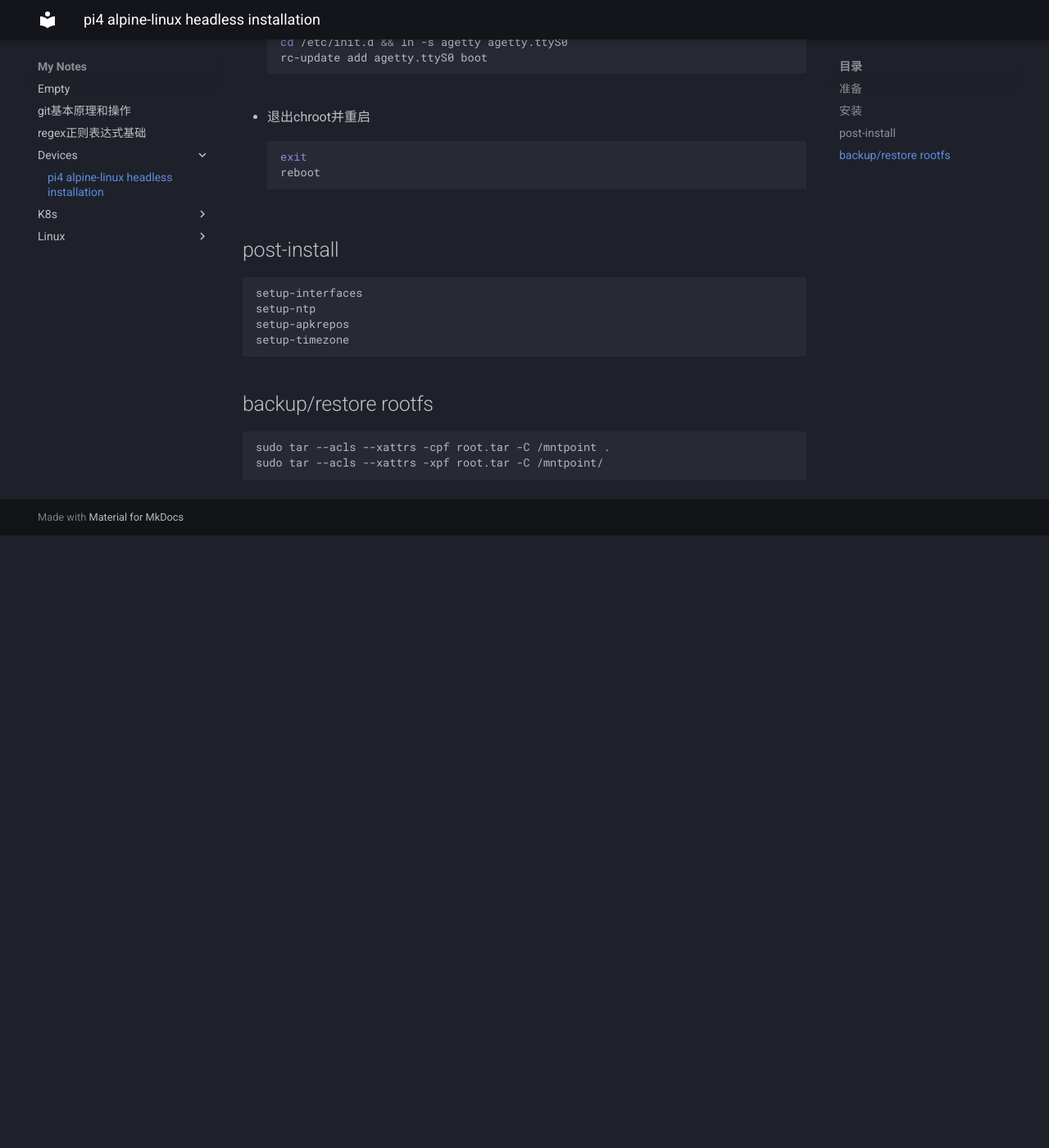
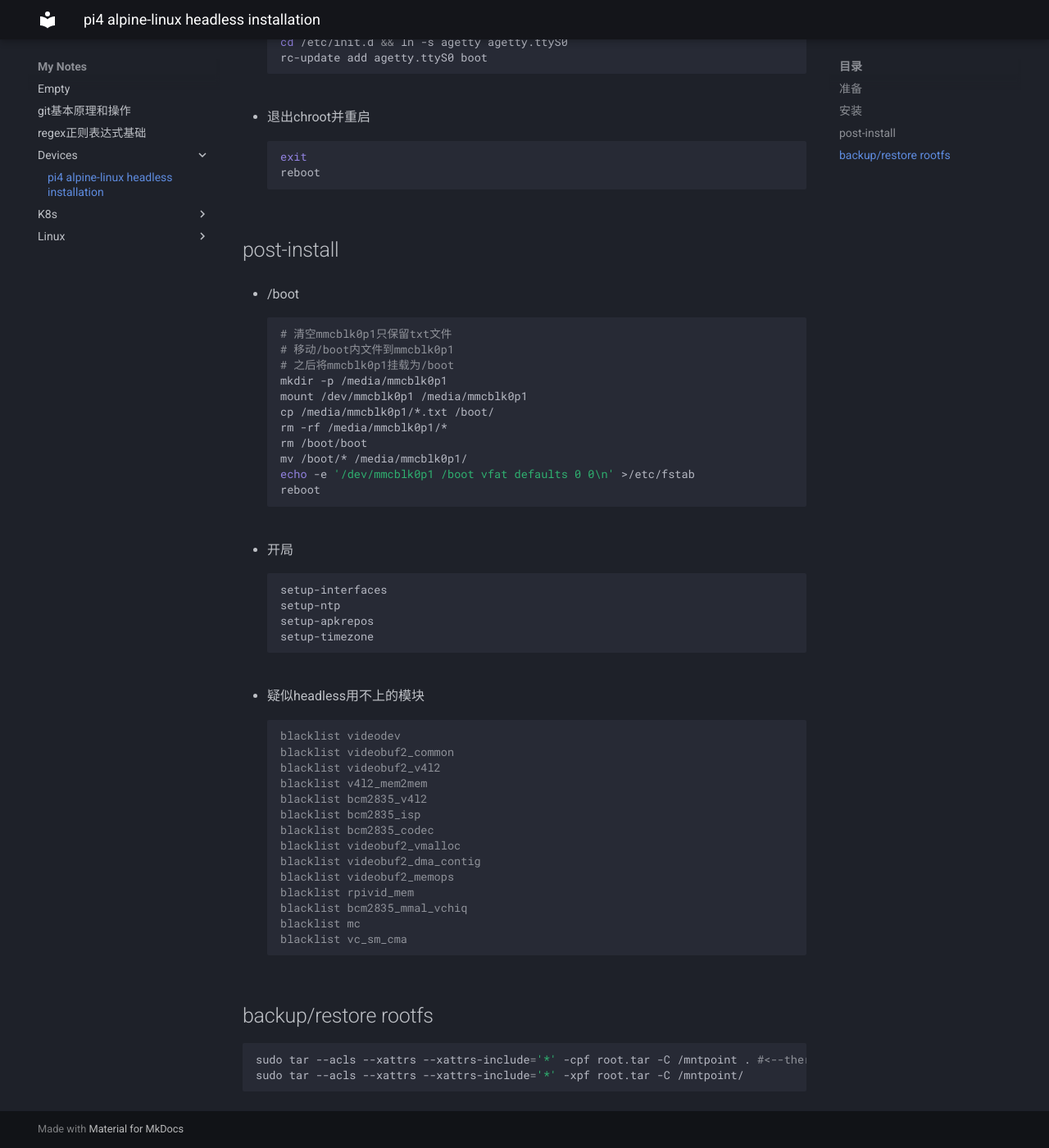
Before and after one commit to emptyteeth/emptyteeth.github.io, an MkDocs documentation site: the page built from docs/devices/pi4-alpine-linux-headless-installation.md, in a window 1280 px wide and 1400 px high, scrolled down 2395 px. Shown: the whole window at 82% size. Built offline with MkDocs 1.6.1 and Material for MkDocs 9.7.7, drawn with Linux system fonts in a browser that asks for light colours; before the commit the page ends 3048 px from its top, so only the background shows below that.

Commit message:
update
Signed-off-by: emptyteeth <76892982+emptyteeth@users.noreply.github.com>

````diff
--- a/docs/devices/pi4-alpine-linux-headless-installation.md
+++ b/docs/devices/pi4-alpine-linux-headless-installation.md
@@ -118,16 +118,53 @@
 
 ## post-install
 
-```shell
-setup-interfaces
-setup-ntp
-setup-apkrepos
-setup-timezone
-```
+- /boot
+
+  ```shell
+  # 清空mmcblk0p1只保留txt文件
+  # 移动/boot内文件到mmcblk0p1
+  # 之后将mmcblk0p1挂载为/boot
+  mkdir -p /media/mmcblk0p1
+  mount /dev/mmcblk0p1 /media/mmcblk0p1
+  cp /media/mmcblk0p1/*.txt /boot/
+  rm -rf /media/mmcblk0p1/*
+  rm /boot/boot
+  mv /boot/* /media/mmcblk0p1/
+  echo -e '/dev/mmcblk0p1 /boot vfat defaults 0 0\n' >/etc/fstab
+  reboot
+  ```
+
+- 开局
+
+  ```shell
+  setup-interfaces
+  setup-ntp
+  setup-apkrepos
+  setup-timezone
+  ```
+
+- 疑似headless用不上的模块
+
+  ```ini
+  blacklist videodev
+  blacklist videobuf2_common
+  blacklist videobuf2_v4l2
+  blacklist v4l2_mem2mem
+  blacklist bcm2835_v4l2
+  blacklist bcm2835_isp
+  blacklist bcm2835_codec
+  blacklist videobuf2_vmalloc
+  blacklist videobuf2_dma_contig
+  blacklist videobuf2_memops
+  blacklist rpivid_mem
+  blacklist bcm2835_mmal_vchiq
+  blacklist mc
+  blacklist vc_sm_cma
+  ```
 
 ## backup/restore rootfs
 
 ```shell
-sudo tar --acls --xattrs -cpf root.tar -C /mntpoint .
-sudo tar --acls --xattrs -xpf root.tar -C /mntpoint/
+sudo tar --acls --xattrs --xattrs-include='*' -cpf root.tar -C /mntpoint . #<--there's a dot
+sudo tar --acls --xattrs --xattrs-include='*' -xpf root.tar -C /mntpoint/
 ```
````
